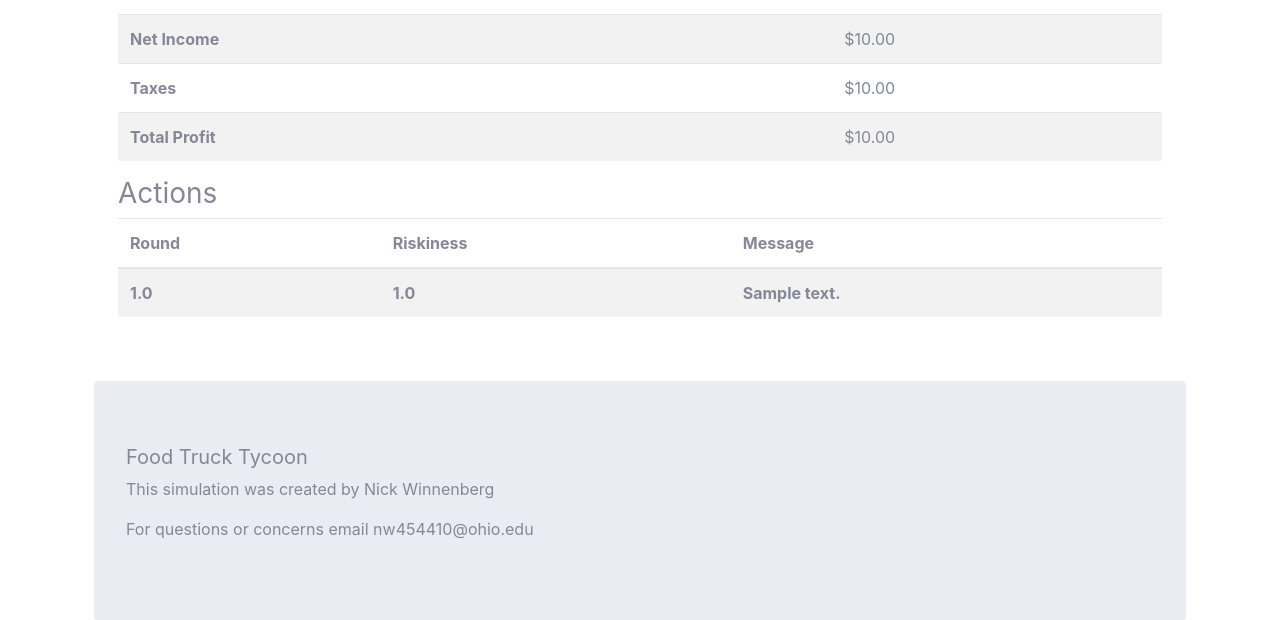
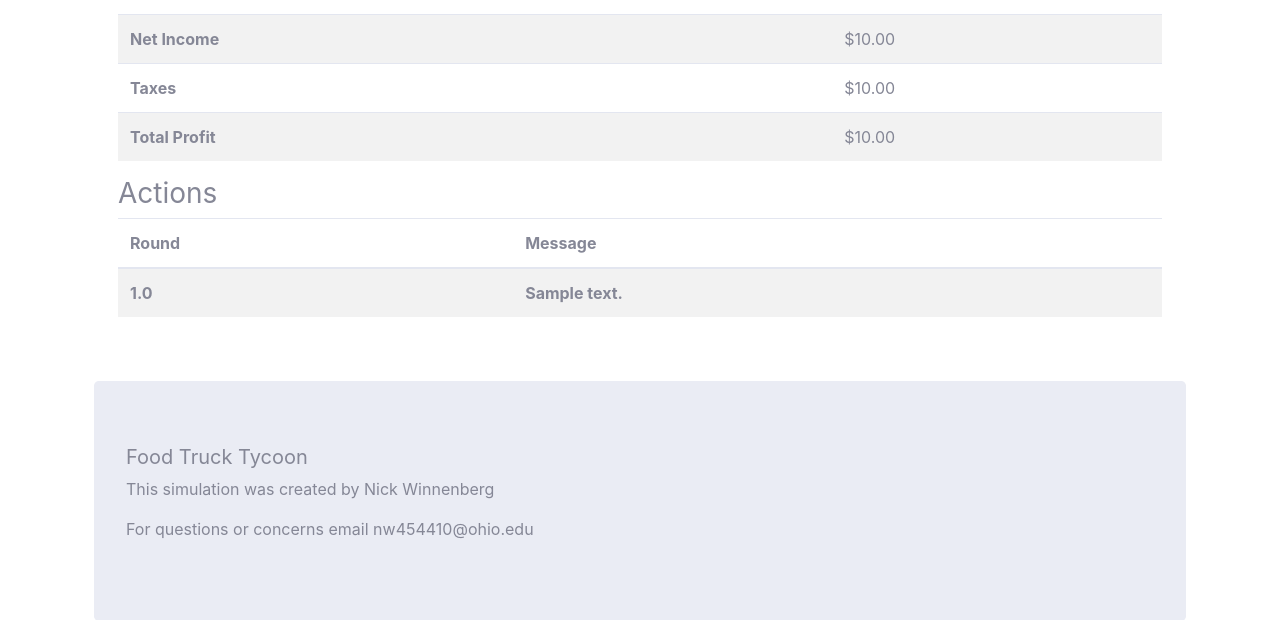
Before and after one commit to nick-winnenberg/businesssim, a Django app: page /the_end/1 in a window 1280 px wide. Shown: the part 1527-2147 px from the top of the page. Run offline with Django 4.2, Linux system fonts and the light colour scheme; a user stored in the database is signed in; tables that the repository leaves empty hold one stand-in row (values such as "Sample post"); lists and menus that the app fills with data are empty; some libraries are stand-ins or nearby versions.

Commit message:
removed risk for IRB guidelines

```diff
--- a/game/templates/game/the_end.html
+++ b/game/templates/game/the_end.html
@@ -187,7 +187,6 @@
             <thead>
                 <tr>
                     <th scope="col">Round</th>
-                    <th scope="col">Riskiness</th>
                     <th scope="col">Message</th>
                 </tr>
             </thead>
@@ -195,7 +194,6 @@
                 {%for i in logs%}
                 <tr>
                     <th scope="row">{{i.round}}</th>
-                    <th scope="row">{{i.risk}}</th>
                     <th scope="row">{{i.message}}</th>
                 </tr>
                 {%endfor%}
--- a/game/views.py
+++ b/game/views.py
@@ -471,7 +471,7 @@ def purhcase_ingredient(request,pk):
             instance.save()
             form.save()
 
-            log = LogEntry(business=business, round =business.current_round, message = f"{business} chose {ingredient.name}", risk=risk )
+            log = LogEntry(business=business, round =business.current_round, message = f"{business} chose {ingredient.name}")
             log.save()
             return HttpResponseRedirect(reverse('shop', kwargs={'pk':business.id}))
     else:
@@ -528,7 +528,7 @@ def purhcase_truck(request,pk):
             business.cashBalance = business.cashBalance - instance.price
             business.save()
 
-            log = LogEntry(business=business, round =business.current_round, message = f"{business} bought {truck.name} Food Truck.", risk=risk )
+            log = LogEntry(business=business, round =business.current_round, message = f"{business} bought {truck.name} Food Truck." )
             log.save()
 
             return HttpResponseRedirect(reverse('player_dashboard', kwargs={'pk':business.id}))
@@ -636,8 +636,7 @@ def vc_trade(request,pk):
         business.cashBalance = business.cashBalance + offer
         business.save()
 
-        risk = 1
-        log = LogEntry(business=business, round =business.current_round, message = f"{business} made a deal with a VC.", risk=risk )
+        log = LogEntry(business=business, round =business.current_round, message = f"{business} made a deal with a VC." )
         log.save()
 
     return HttpResponseRedirect(request.META.get('HTTP_REFERER', '/'))
@@ -667,7 +666,7 @@ def take_loan(request,pk):
             business.cashBalance = business.cashBalance + instance.amount
             business.save()
 
-            log = LogEntry(business=business, round =business.current_round, message = f"{business} took out a loan for {loan.amount}", risk=risk )
+            log = LogEntry(business=business, round =business.current_round, message = f"{business} took out a loan for {loan.amount}")
             log.save()
 
             return HttpResponseRedirect(reverse('player_dashboard', kwargs={'pk':business.id}))
@@ -709,7 +708,7 @@ def hire_employee(request,pk):
             instance.save()
             form.save()
 
-            log = LogEntry(business=business, round =business.current_round, message = f"{business} hired {employee.name}", risk=risk )
+            log = LogEntry(business=business, round =business.current_round, message = f"{business} hired {employee.name}" )
             log.save()
 
             return HttpResponseRedirect(reverse('player_dashboard', kwargs={'pk':business.id}))
@@ -1004,9 +1003,6 @@ def the_end(request, pk):
     loans = Loan.objects.filter(owner=business, master=False)
     logs = LogEntry.objects.filter(business=business)
 
-    riskiness_score = 0
-    for i in logs:
-        riskiness_score += i.risk
 
     loan_amount = 0
     for i in loans:
@@ -1019,7 +1015,6 @@ def the_end(request, pk):
         'loans': loans,
         'loan_amount': loan_amount,
         'logs': logs,
-        'riskiness_score':riskiness_score,
     })
 
 @login_required
```
